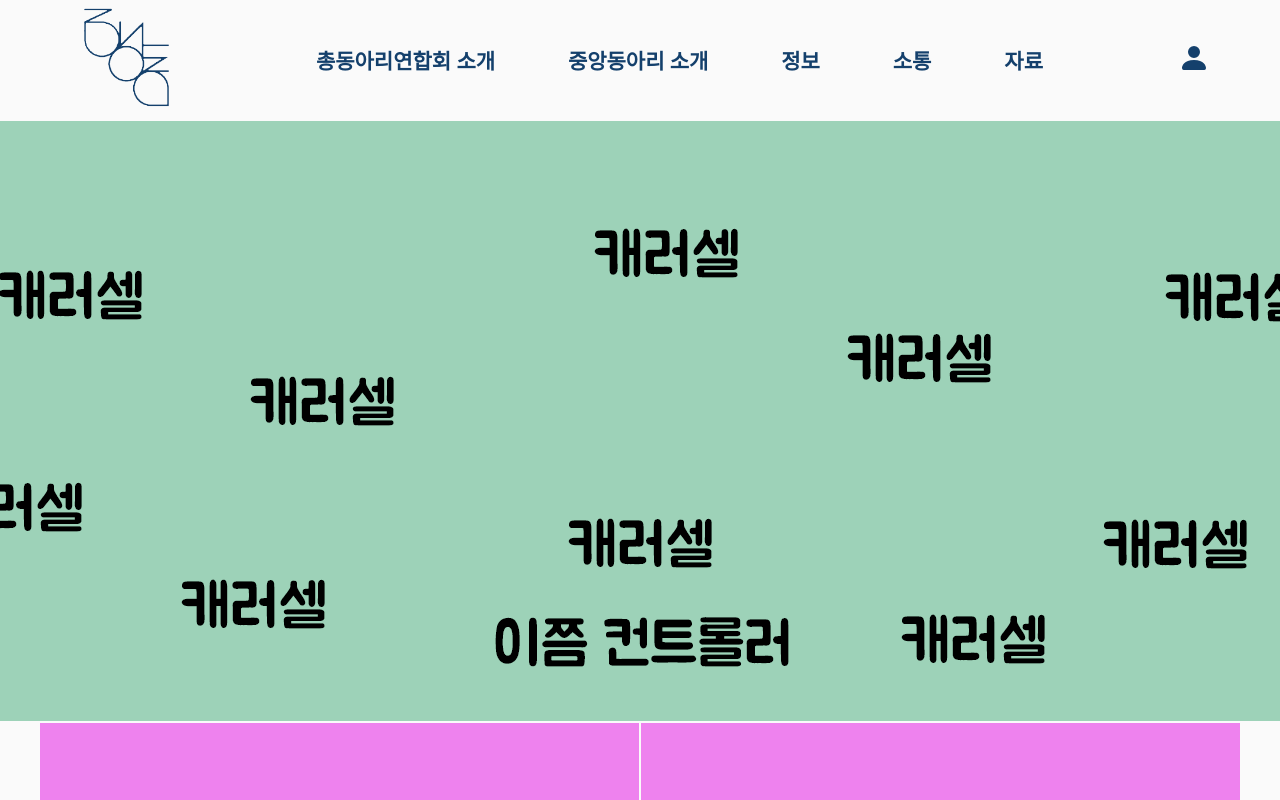
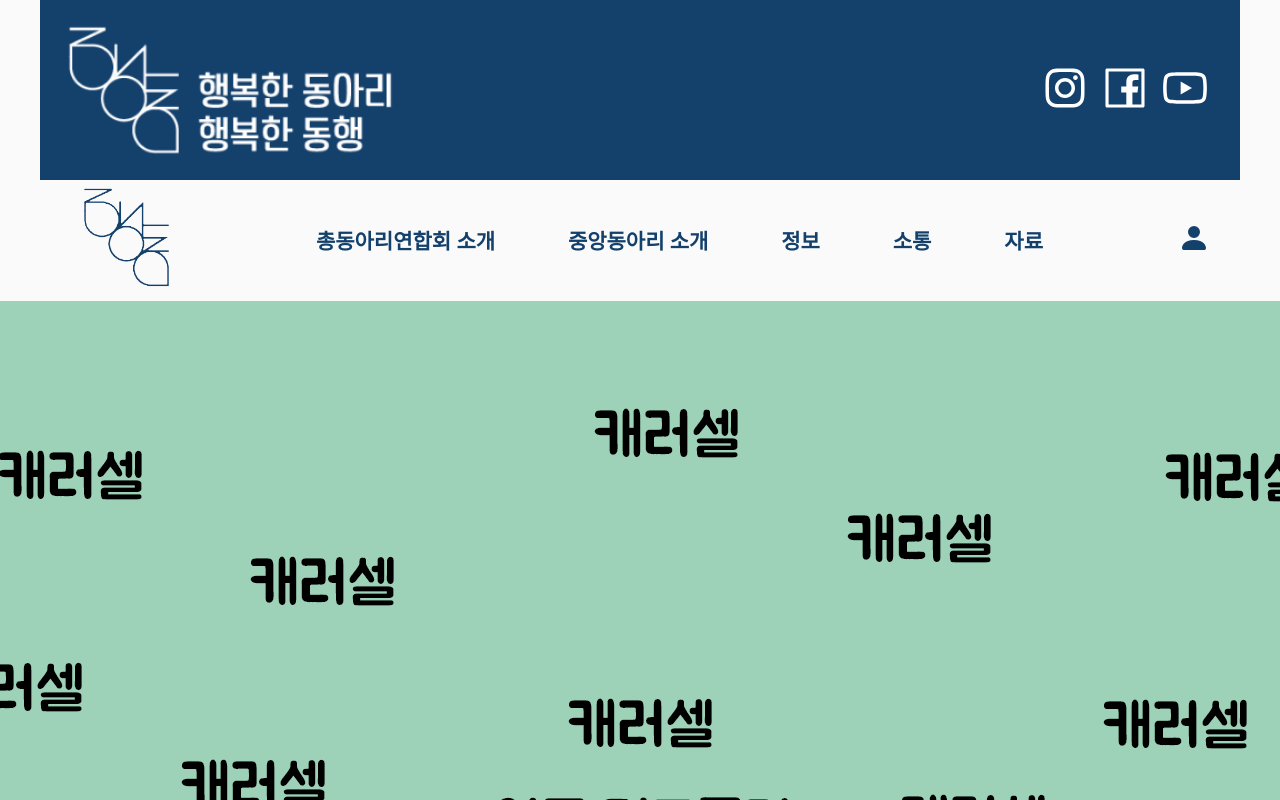
Before and after one commit to YoungJae98/dong-1, a React (Create React App) app: page / in a window 1280 px wide. Shown: the top 800 px of the page. Built offline with nearby package versions, Linux system fonts and the light colour scheme.

Commit message:
1/13 sample

```diff
--- a/src/App.js
+++ b/src/App.js
@@ -1,6 +1,7 @@
 import Container from "./components/Container";
 import Navigation from "./components/Navigation";
 import Footer from "./components/Footer";
+import Header from "./components/Header";
 
 import Main from "./routes/Main";
 import ClubUnion from "./routes/ClubUnion";
@@ -14,6 +15,9 @@ import { Route } from "react-router-dom";
 function App() {
   return (
     <Container fd="column">
+      <Route exact path="/">
+        <Header />
+      </Route>
       <Navigation />
       <Route exact path="/">
         <Main />
--- a/src/components/Navigation.js
+++ b/src/components/Navigation.js
@@ -8,7 +8,7 @@ import { BsFillPersonFill } from "react-icons/bs";
 
 import List from "./List";
 import Listitem from "./Listitem";
-import { Link, NavLink, Redirect } from "react-router-dom";
+import { Link, NavLink } from "react-router-dom";
 
 const StyledNavigation = styled.div`
   background-color: ${(props) => props.backgroundColor || "#fafafa"};
```
Also changed, not shown: 1 other file (tests, documents, lock files or other folders).
